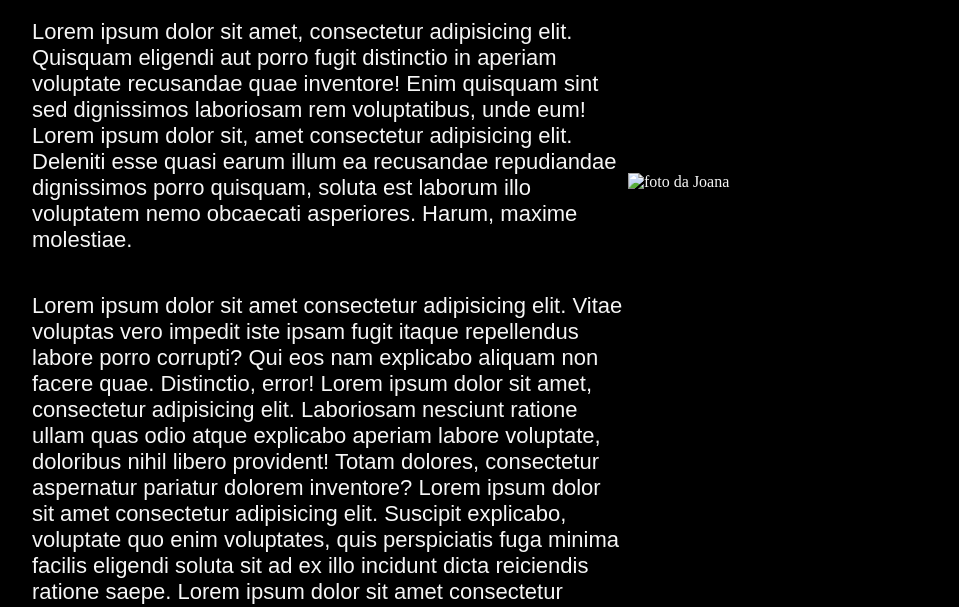
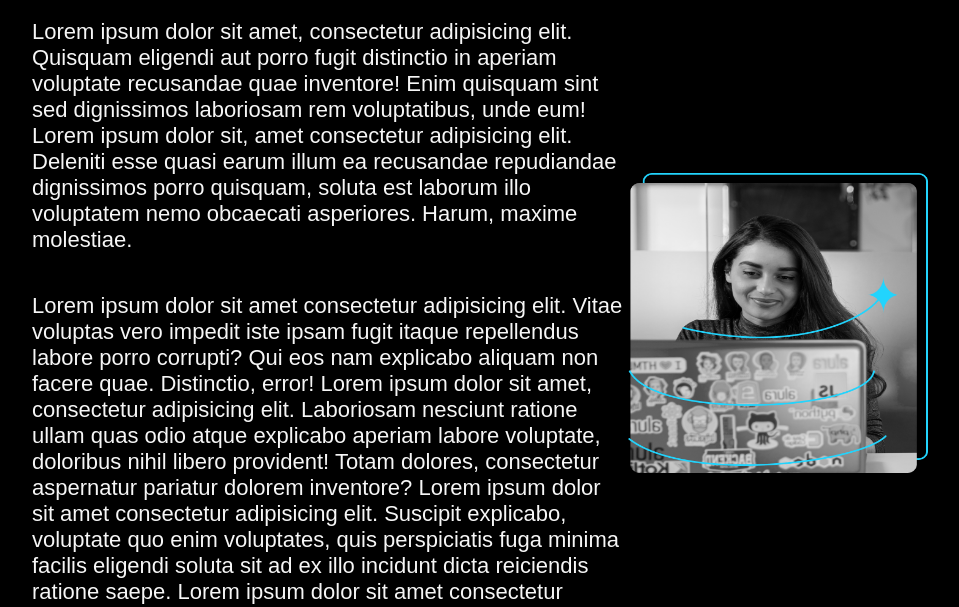
Before and after one commit to dassanches/portfolio, a plain HTML site: page about.html in a window 1280 px wide. Shown: the part 181-788 px from the top of the page, without its empty margins (160-1119 px from the left). Drawn offline with Linux system fonts and the light colour scheme.

Commit message:
Update about.html

```diff
--- a/about.html
+++ b/about.html
@@ -23,7 +23,7 @@
       <p class="apresentacao__conteudo__texto">Lorem ipsum dolor sit amet consectetur adipisicing elit. Vitae voluptas vero impedit iste ipsam fugit itaque repellendus labore porro corrupti? Qui eos nam explicabo aliquam non facere quae. Distinctio, error! Lorem ipsum dolor sit amet, consectetur adipisicing elit. Laboriosam nesciunt ratione ullam quas odio atque explicabo aperiam labore voluptate, doloribus nihil libero provident! Totam dolores, consectetur aspernatur pariatur dolorem inventore? Lorem ipsum dolor sit amet consectetur adipisicing elit. Suscipit explicabo, voluptate quo enim voluptates, quis perspiciatis fuga minima facilis eligendi soluta sit ad ex illo incidunt dicta reiciendis ratione saepe. Lorem ipsum dolor sit amet consectetur adipisicing elit. Repellat dicta exercitationem a odit nisi laudantium assumenda temporibus reprehenderit, necessitatibus, repudiandae distinctio voluptatem vero doloremque vitae sed, maiores quibusdam ducimus beatae.</p>
     </section>
 
-    <img src="./imagens/foto projeto.png" alt="foto da Joana">
+    <img src="./imagens/foto-projeto.png" alt="foto da Joana">
   </main>
 
   <!-- Rodapé -->
```
